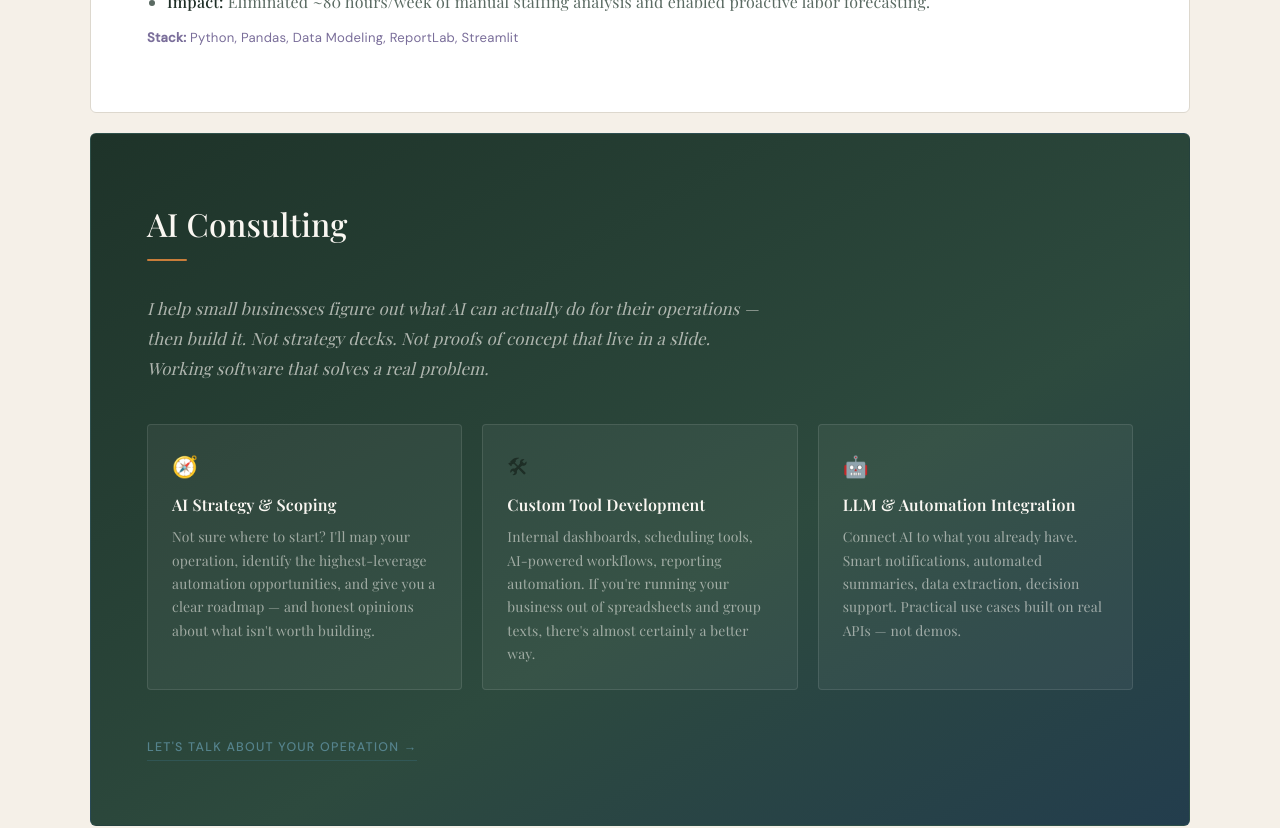
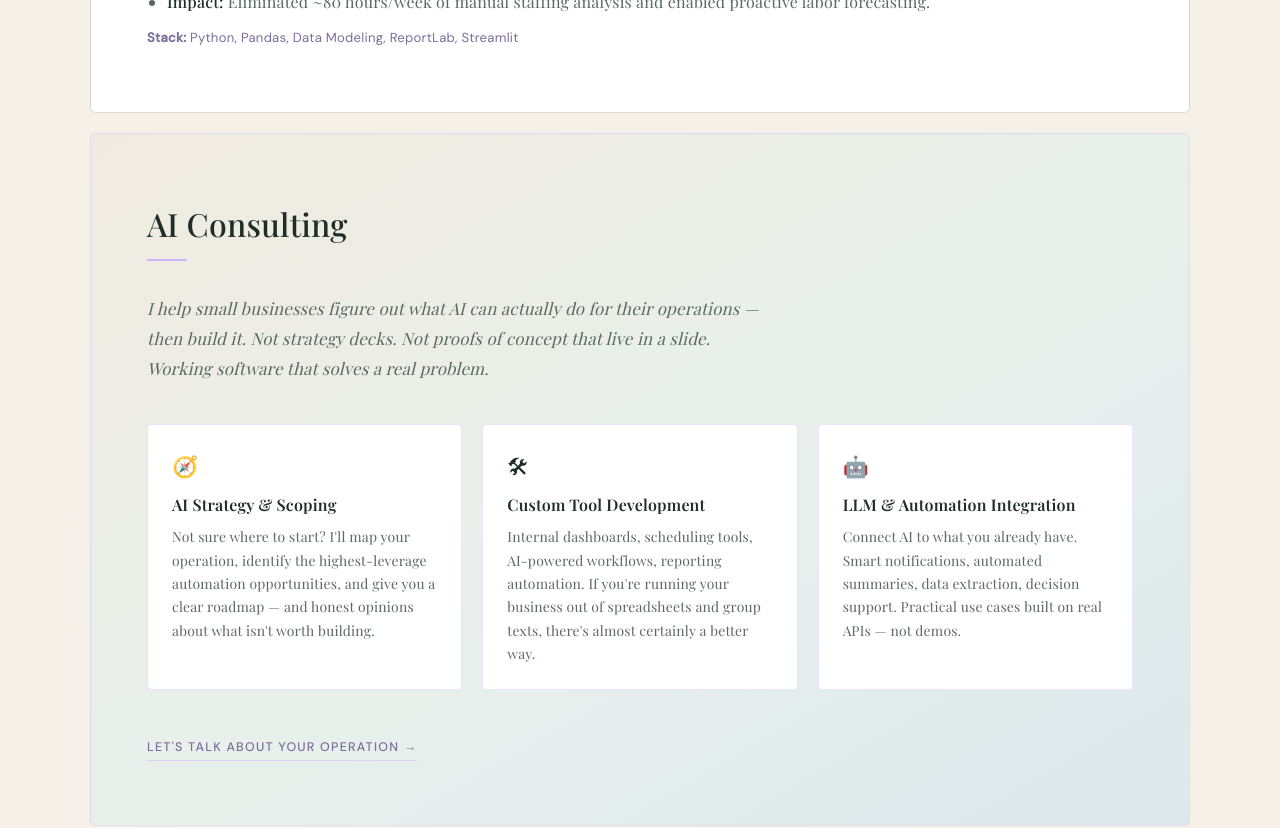
Before and after one commit to madelinegit/madelinedotcom, a React (Vite) app: page / in a window 1280 px wide. Shown: the part 2840-3668 px from the top of the page. Built offline with nearby package versions, Linux system fonts and the light colour scheme.

Commit message:
Refactor consulting styles for improved aesthetics

```diff
--- a/src/styles/consulting.css
+++ b/src/styles/consulting.css
@@ -5,26 +5,22 @@
 #consulting {
   background: linear-gradient(
     150deg,
-    #1e3329 0%,
-    #2d4a3e 60%,
-    #233d4d 100%
+    #f0ebe0 0%,
+    #e8f0ec 55%,
+    #dce8ec 100%
   ) !important;
-  border-color: rgba(58, 107, 122, 0.25) !important;
+  border-color: rgba(200, 182, 255, 0.3) !important;
 }
 
-#consulting h2 {
-  color: #faf7f2;
-}
+#consulting h2 { color: #1e2e26; }
 
-#consulting h2::after {
-  background: var(--amber) !important;
-}
+#consulting h2::after { background: #c8b6ff !important; }
 
 .consulting-intro {
   font-family: 'Playfair Display', serif;
   font-size: 0.97rem;
   font-style: italic;
-  color: rgba(250, 247, 242, 0.65);
+  color: #5a6a62;
   line-height: 1.8;
   max-width: 100%;
   margin-bottom: 2rem;
@@ -38,8 +34,8 @@
 }
 
 .consulting-card {
-  background: rgba(255, 255, 255, 0.05);
-  border: 1px solid rgba(255, 255, 255, 0.1);
+  background: #ffffff;
+  border: 1px solid rgba(200, 182, 255, 0.35);
   border-radius: 4px;
   padding: 1.25rem;
   transition: transform 0.2s ease, box-shadow 0.2s ease, border-color 0.2s;
@@ -47,8 +43,8 @@
 
 .consulting-card:hover {
   transform: translateY(-3px);
-  border-color: rgba(58, 107, 122, 0.5);
-  box-shadow: 0 8px 28px rgba(0, 0, 0, 0.25);
+  border-color: #c8b6ff;
+  box-shadow: 0 8px 24px rgba(200, 182, 255, 0.18);
 }
 
 .consulting-card-icon {
@@ -61,14 +57,14 @@
   font-family: 'Playfair Display', serif;
   font-size: 0.97rem;
   font-weight: 600;
-  color: #faf7f2;
+  color: #1e2e26;
   margin-bottom: 0.45rem;
 }
 
 .consulting-card p {
   font-size: 0.85rem;
   line-height: 1.68;
-  color: rgba(250, 247, 242, 0.55);
+  color: #5a6a62;
 }
 
 .consulting-cta {
@@ -78,17 +74,17 @@
   font-weight: 500;
   letter-spacing: 0.1em;
   text-transform: uppercase;
-  color: rgba(90, 138, 150, 0.9);
+  color: #7a6e9a;
   text-decoration: none;
-  border-bottom: 1px solid rgba(58, 107, 122, 0.4);
+  border-bottom: 1px solid rgba(200, 182, 255, 0.5);
   padding-bottom: 2px;
   font-family: 'DM Sans', sans-serif;
   transition: color 0.2s, border-color 0.2s;
 }
 
 .consulting-cta:hover {
-  color: #faf7f2;
-  border-bottom-color: #faf7f2;
+  color: #1e2e26;
+  border-bottom-color: #1e2e26;
 }
 
 /* ── 480px ── */
@@ -98,30 +94,15 @@
 
 /* ── 768px ── */
 @media (min-width: 768px) {
-  .consulting-grid {
-    grid-template-columns: repeat(2, 1fr);
-    gap: 1.15rem;
-  }
-  .consulting-intro {
-    font-size: 1.02rem;
-    max-width: 580px;
-    margin-bottom: 2.25rem;
-  }
+  .consulting-grid { grid-template-columns: repeat(2, 1fr); gap: 1.15rem; }
+  .consulting-intro { font-size: 1.02rem; max-width: 580px; margin-bottom: 2.25rem; }
   .consulting-card { padding: 1.4rem; }
 }
 
 /* ── 1024px ── */
 @media (min-width: 1024px) {
-  .consulting-grid {
-    grid-template-columns: repeat(3, 1fr);
-    gap: 1.25rem;
-    margin-bottom: 2.5rem;
-  }
-  .consulting-intro {
-    font-size: 1.05rem;
-    max-width: 620px;
-    margin-bottom: 2.5rem;
-  }
+  .consulting-grid { grid-template-columns: repeat(3, 1fr); gap: 1.25rem; margin-bottom: 2.5rem; }
+  .consulting-intro { font-size: 1.05rem; max-width: 620px; margin-bottom: 2.5rem; }
   .consulting-card { padding: 1.5rem; }
   .consulting-card h3 { font-size: 1rem; }
   .consulting-card p { font-size: 0.87rem; }
```
